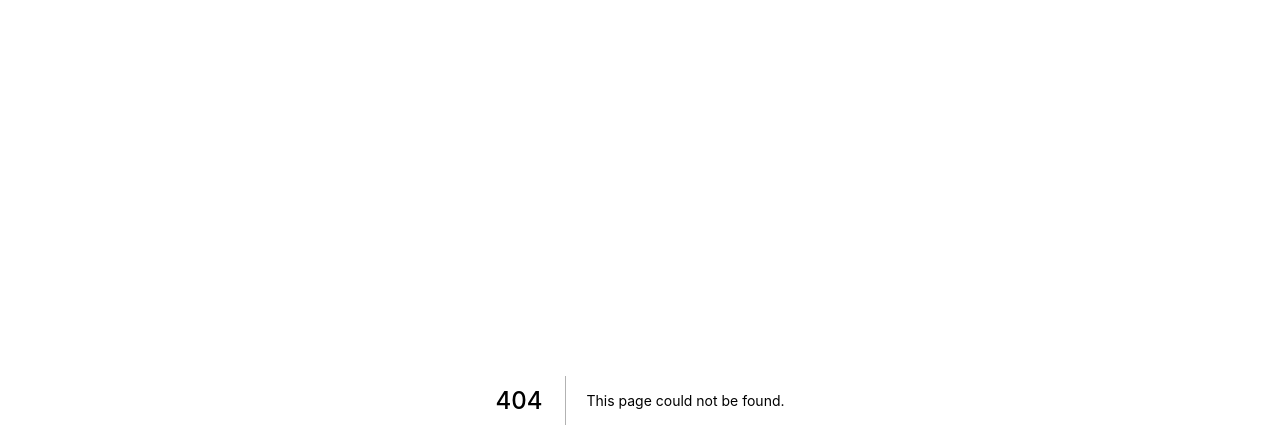
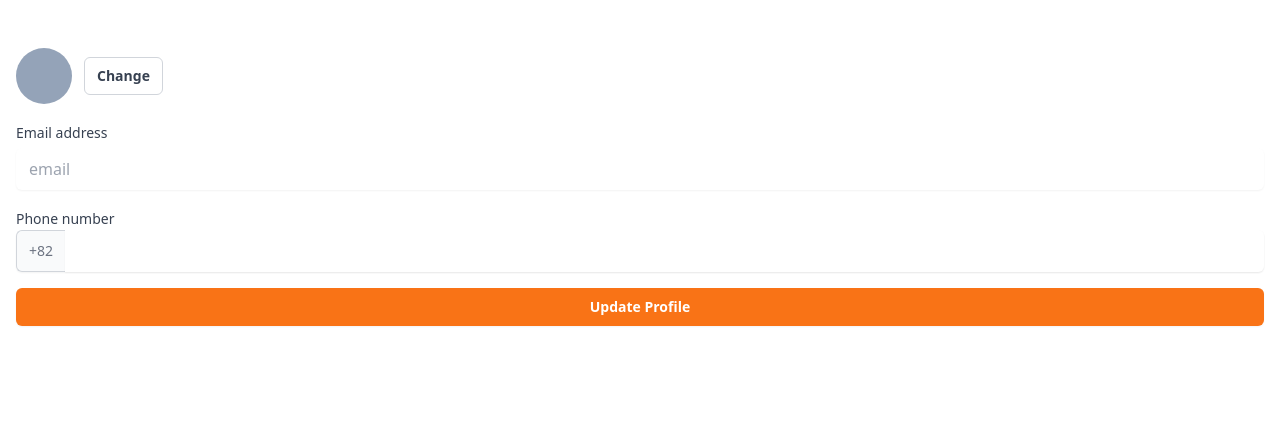
Before and after one commit to kuroneko-s/React_Carrot-Market-Clone-S, a Next.js app: page /profile/edit in a window 1280 px wide. Before the commit this address had no page. Shown: the top 448 px of the page. Built offline with nearby package versions, Linux system fonts and the light colour scheme.

Commit message:
profile edit

```diff
--- /dev/null
+++ b/pages/profile/edit.tsx
@@ -0,0 +1,58 @@
+import { NextPage } from "next";
+
+function cls(...classnames: string[]) {
+  return classnames.join(" ");
+}
+
+const EditProfile: NextPage = () => {
+  return (
+    <div className="mt-12 px-4 space-y-4">
+      <div className="flex items-center space-x-3">
+        <div className="w-14 h-14 rounded-full bg-slate-400" />
+        <label
+          htmlFor="picture"
+          className="cursor-pointer py-2 px-3 border border-gray-300 rounded-md text-sm font-bold focus:ring-2 focus:outline-none focus:ring-offset-2 focus:ring-orange-400 text-gray-700"
+        >
+          Change
+          <input id="picture" type="file" className="hidden" accept="image/*" />
+        </label>
+      </div>
+
+      <div className="space-y-1">
+        <label htmlFor="email" className="text-sm font-medium text-gray-700">
+          Email address
+        </label>
+        <input
+          id="email"
+          type="email"
+          placeholder="email"
+          className="appearance-none w-full px-3 border-transparent border-gray-300 shadow-sm placeholder-gray-400 rounded-md focus:outline-none focus:ring-orange-500 focus:border-orange-500"
+          required
+        />
+      </div>
+
+      <div className="">
+        <label htmlFor="phone" className="text-sm font-medium text-gray-700">
+          Phone number
+        </label>
+        <div className="flex rounded-md shadow-sm">
+          <span className="flex items-center justify-center px-3 rounded-l-md border border-r-0 border-gray-300 bg-gray-50 text-sm text-gray-500 select-none">
+            +82
+          </span>
+          <input
+            id="phone"
+            type="number"
+            className="py-2 px-4 appearance-none w-full border-transparent border-gray-300 shadow-sm placeholder-gray-400 rounded-md rounded-l-none focus:outline-none focus:ring-orange-500 focus:border-orange-500"
+            required
+          />
+        </div>
+      </div>
+
+      <button className="mt-5 w-full bg-orange-500 hover:bg-orange-600 text-white py-2 px-4 border border-transparent rounded-md shadow-sm text-sm font-bold focus:ring-2 focus:ring-offset-2 focus:ring-orange-500 focus:outline-none">
+        Update Profile
+      </button>
+    </div>
+  );
+};
+
+export default EditProfile;
```
